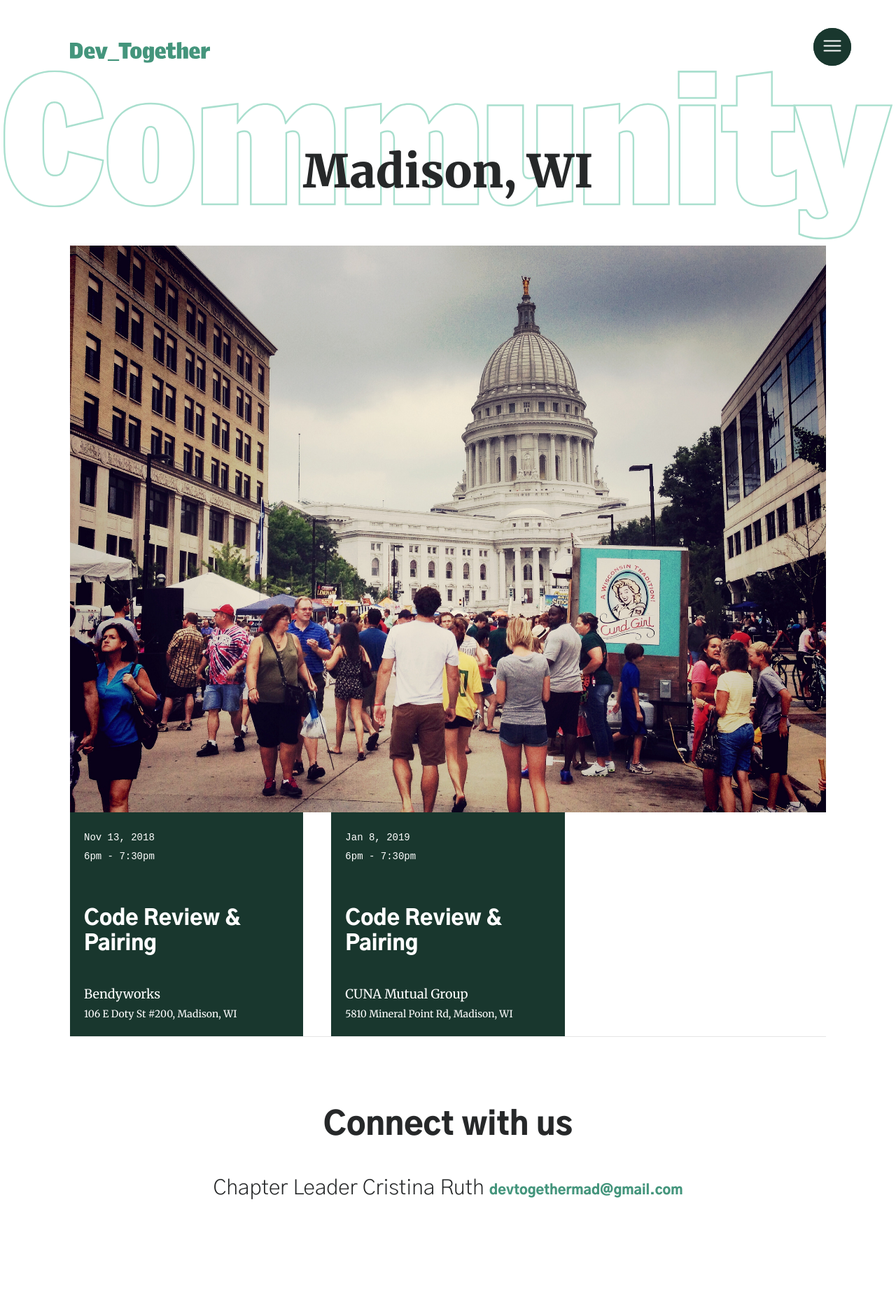
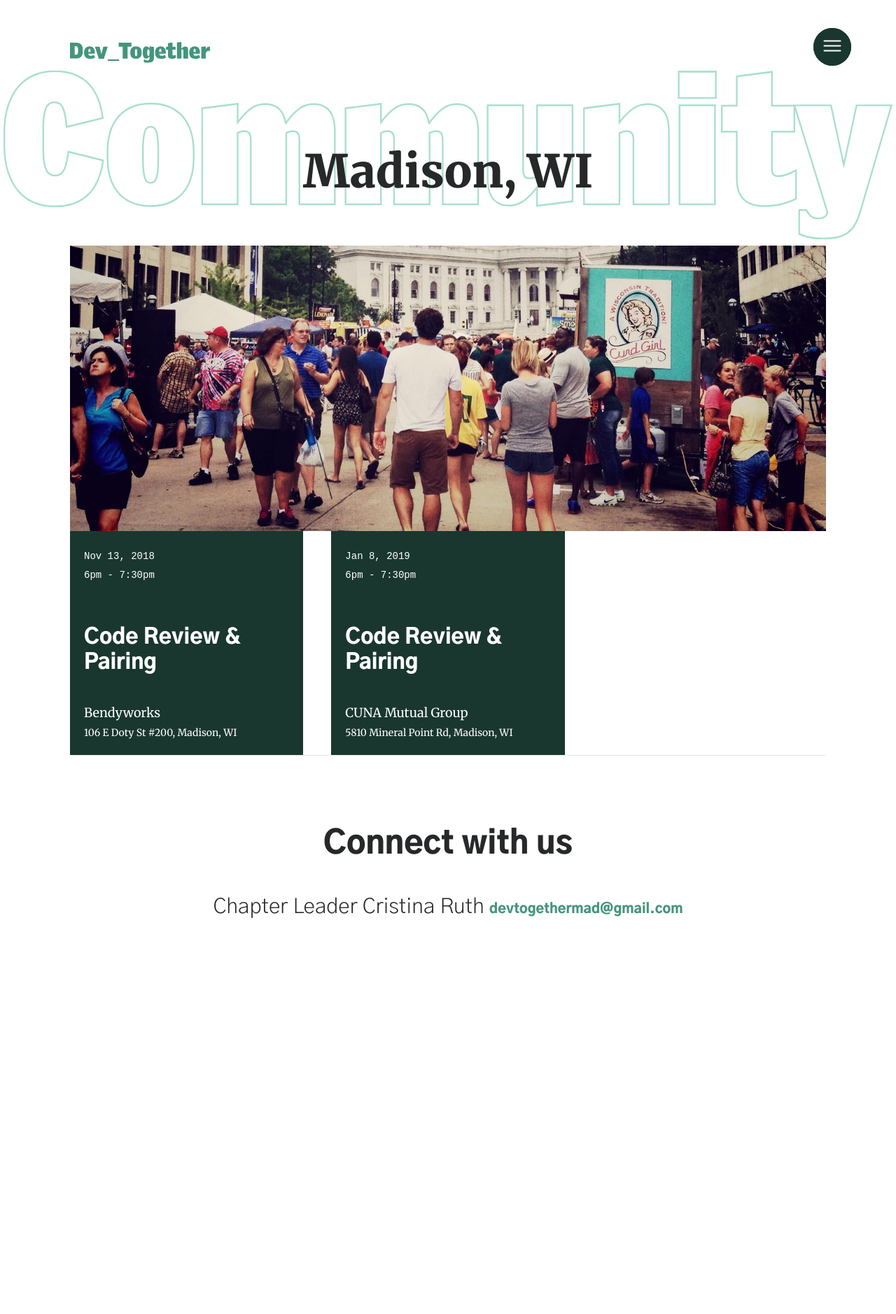
Before and after one commit to mercedesb/dev-together, a Jekyll site: the page built from docs/chapters/madison.html, in a window 1280 px wide. Shown: the whole page at 70% size. Built offline with Jekyll 4.4.1, drawn with Linux system fonts in a browser that asks for light colours; some web fonts are replaced; after the commit the page ends 1476 px from its top, so only the background shows below that.

Commit message:
updated chapter assets

```diff
--- a/docs/_data/chapters.json
+++ b/docs/_data/chapters.json
@@ -9,7 +9,8 @@
     "instagram": "devtogetherchi",
     "meetup": "devtogetherchi",
     "hasEmailSignup": true,
-    "image": "../assets/images/jonathan-j-castellon-984797-unsplash.jpg"
+    "bannerImage": "../assets/images/jonathan-j-castellon-984797-unsplash-banner.jpg",
+    "thumbImage": "../assets/images/jonathan-j-castellon-984797-unsplash-thumb.jpg"
   },
   {
     "href": "madison",
@@ -19,6 +20,7 @@
     "email": "devtogethermad@gmail.com",
     "twitter": "devtogethermad",
     "hasEmailSignup": false,
-    "image": "../assets/images/jabiz-raisdana-flickr.jpg"
+    "bannerImage": "../assets/images/jabiz-raisdana-flickr-banner.jpg",
+    "thumbImage": "../assets/images/jabiz-raisdana-flickr-thumb.jpg"
   }
 ]
--- a/docs/_includes/chapter.html
+++ b/docs/_includes/chapter.html
@@ -1,7 +1,7 @@
 <section class="Section">
   <img class="BackgroundHeading" src="../assets/images/Community.svg" alt="Community text" />
   <h1 class="Section-heading">{{include.chapter.location}}</h1>
-  <img src="{{include.chapter.image}}" alt="People walking around the city" />
+  <img src="{{include.chapter.bannerImage}}" alt="People walking around the city" />
   <div class="Grid">
     {% assign events = site.data.events | where: "chapter", include.chapter.name | sort: "date" | limit: 3 %}
     {% for event in events %}
--- a/docs/_sass/base/_content.scss
+++ b/docs/_sass/base/_content.scss
@@ -19,6 +19,7 @@ $column-gap: 40px;
 
   & + .Grid {
     border-top: 1px solid $dark-gray;
+    padding-top: $base-spacing;
 
     @include media($min-desktop) {
       padding-top: $large-spacing;
--- a/docs/chapters/index.html
+++ b/docs/chapters/index.html
@@ -12,7 +12,7 @@ permalink: /chapters/
       {% for chapter in site.data.chapters %}
       <div class="GridItem GridItem--half">
         <a class="Chapter" href="{{chapter.href}}">
-          <img src="{{chapter.image}}" alt="People walking around the city" />
+          <img src="{{chapter.thumbImage}}" alt="People walking around the city" />
           <h2>{{chapter.location}}</h2>
         </a>
         <p>
```
Also changed, not shown: docs/assets/images/jabiz-raisdana-flickr-banner.jpg (added), docs/assets/images/jabiz-raisdana-flickr-thumb.jpg (added), docs/assets/images/jonathan-j-castellon-984797-unsplash-banner.jpg (added), docs/assets/images/jonathan-j-castellon-984797-unsplash-thumb.jpg (added), 1 other file.
